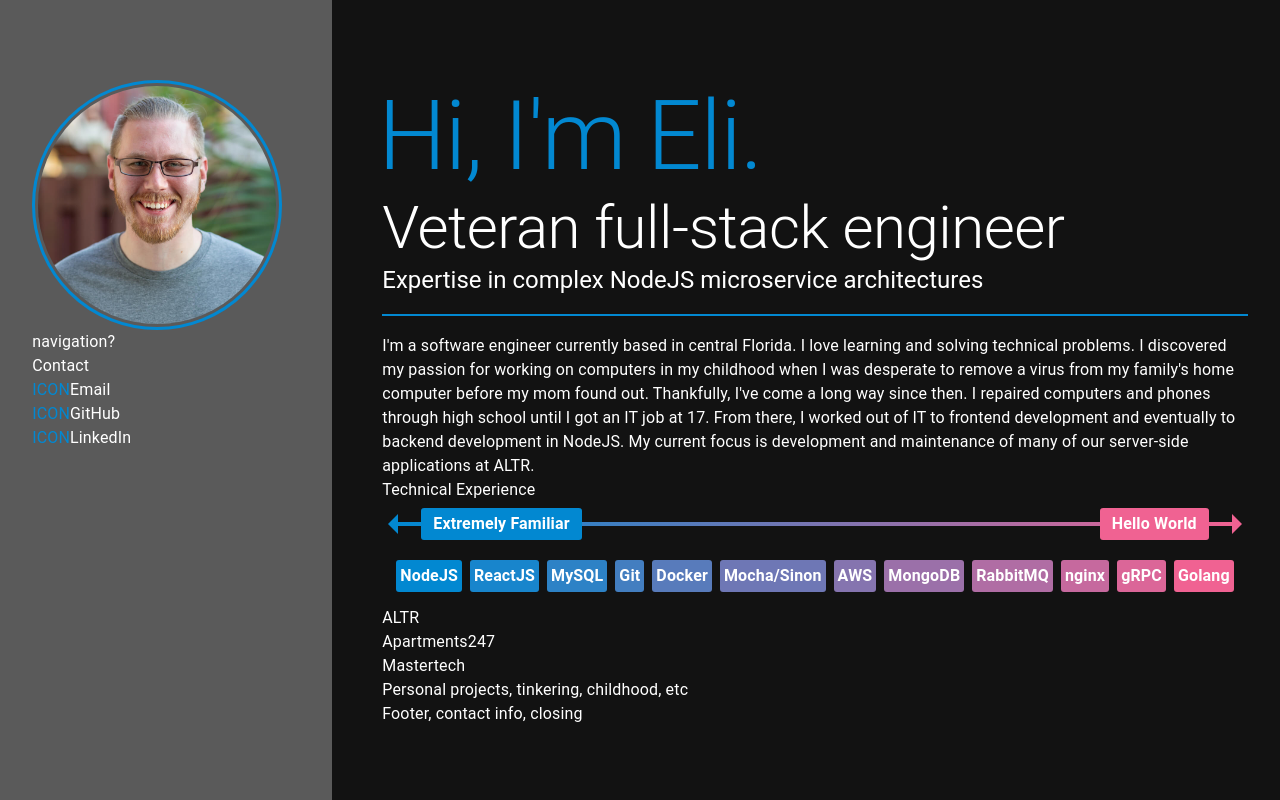
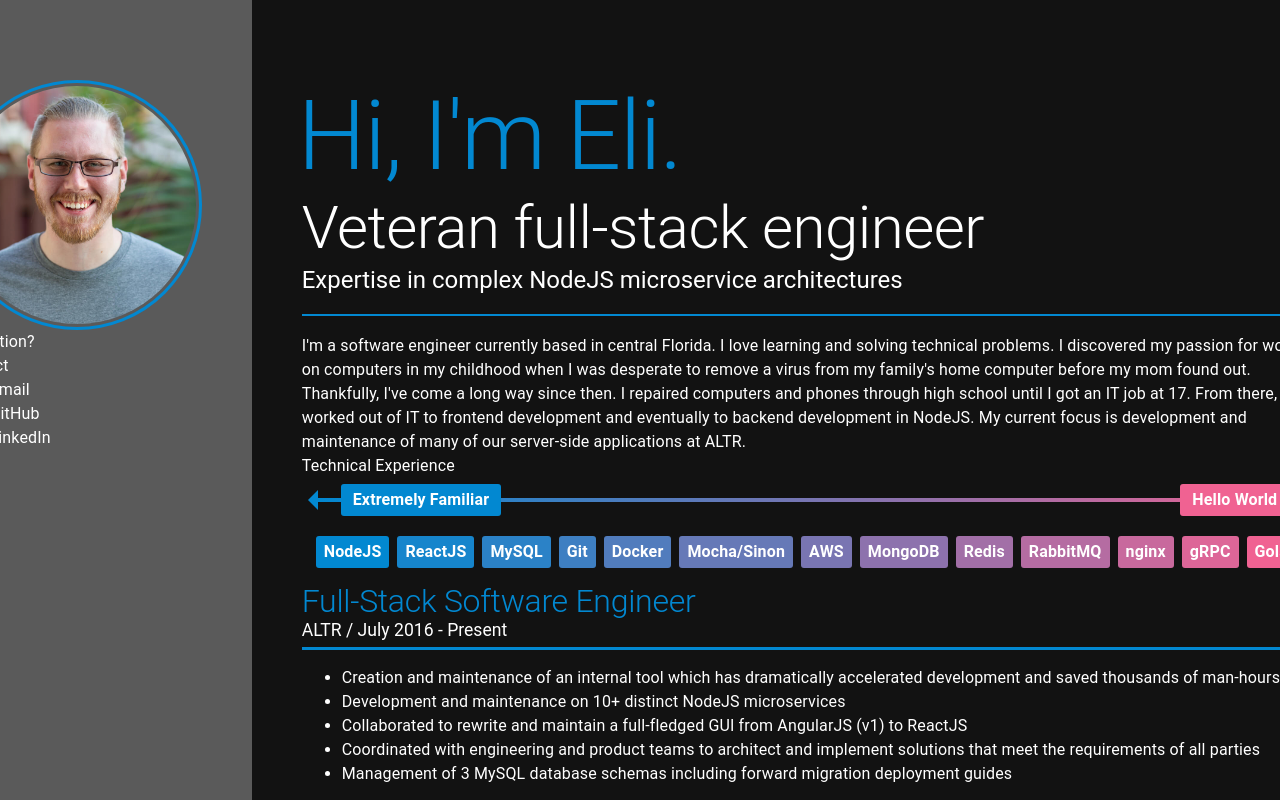
Before and after one commit to seriouslysexy/seriouslysexy, a React app: page / in a window 1280 px wide. Built offline with nearby package versions, Linux system fonts and the light colour scheme.

Commit message:
moved some files around to remove some folders, added redis to skills, got first work history item in place

```diff
--- a/src/ViewRouter.jsx
+++ b/src/ViewRouter.jsx
@@ -1,6 +1,6 @@
 import React from "react";
 
-import LayoutContainer from "./components/layout/LayoutContainer";
+import LayoutContainer from "./components/layoutContainer";
 import { BrowserRouter, Routes, Route } from "react-router-dom";
 
 class ViewRouter extends React.Component {
--- a/src/components/layout/LayoutContainer.jsx
+++ b/src/components/layoutContainer.jsx
@@ -2,11 +2,12 @@ import React from "react";
 
 import Box from "@mui/material/Box";
 
-import ProfilePicture from "../profilePicture/ProfilePicture";
-import Introduction from "../introduction";
-import Skills from "../skillsHorizontal";
-import AboutMe from "../aboutMe";
-import Contact from "../contact";
+import ProfilePicture from "./profilePicture";
+import Introduction from "./introduction";
+import Skills from "./skillsHorizontal";
+import AboutMe from "./aboutMe";
+import Contact from "./contact";
+import WorkHistoryItem from "./workHistoryItem";
 
 const styles = {
 	leftContent: {
@@ -44,7 +45,7 @@ function LayoutContainer() {
 					<Introduction />
 					<AboutMe />
 					<Skills />
-					<div>ALTR</div>
+					<WorkHistoryItem />
 					<div>Apartments247</div>
 					<div>Mastertech</div>
 					<div>Personal projects, tinkering, childhood, etc</div>
--- a/src/components/profilePicture/ProfilePicture.jsx
+++ b/src/components/profilePicture.jsx
@@ -2,7 +2,7 @@ import React from "react";
 
 import Box from "@mui/material/Box";
 
-import profilePicture from "../../static/img/profilepicture.jpg";
+import profilePicture from "../static/img/profilepicture.jpg";
 
 const styles = {
 	imgStyles: {
--- a/src/components/skillsHorizontal.jsx
+++ b/src/components/skillsHorizontal.jsx
@@ -57,7 +57,7 @@ const styles = {
 	skillBubble: {
 		display: "inline-block",
 		fontWeight: "bold",
-		padding: "4px",
+		padding: "4px 8px",
 		margin: "4px",
 		borderRadius: "3px"
 	}
@@ -65,7 +65,7 @@ const styles = {
 
 const expert = ["NodeJS", "ReactJS"];
 const experienced = ["MySQL", "Git", "Docker"];
-const comfortable = ["Mocha/Sinon", "AWS", "MongoDB", "RabbitMQ", "nginx", "gRPC"];
+const comfortable = ["Mocha/Sinon", "AWS", "MongoDB", "Redis", "RabbitMQ", "nginx", "gRPC"];
 const beginner = ["Golang"];
 
 function SkillsHorizontal(props) {
--- /dev/null
+++ b/src/components/workHistoryItem.jsx
@@ -0,0 +1,50 @@
+import React from "react";
+
+import Box from "@mui/material/Box";
+import Typography from "@mui/material/Typography";
+
+const styles = {
+	titleContainer: {
+		marginBottom: "6px",
+		paddingBottom: "6px",
+		borderBottom: theme => "3px solid " + theme.palette.primary.main
+	},
+	title: {
+		fontSize: "2em"
+	},
+	subtitle: {
+		fontSize: "1.1em"
+	},
+	listItem: {
+	}
+};
+
+function WorkHistoryItem(props) {
+	return (<Box>
+		<Box sx={styles.titleContainer}>
+			<Typography sx={styles.title} color="primary" variant="h2">Full-Stack Software Engineer</Typography>
+			<Typography sx={styles.subtitle} variant="h3">ALTR / July 2016 - Present</Typography>
+		</Box>
+		<Box>
+			<Box component="ul">
+			<Box component="li" sx={styles.listItem}>
+					<Typography>Creation and maintenance of an internal tool which has dramatically accelerated development and saved thousands of man-hours</Typography>
+				</Box>
+				<Box component="li" sx={styles.listItem}>
+					<Typography>Development and maintenance on 10+ distinct NodeJS microservices</Typography>
+				</Box>
+				<Box component="li" sx={styles.listItem}>
+					<Typography>Collaborated to rewrite and maintain a full-fledged GUI from AngularJS (v1) to ReactJS</Typography>
+				</Box>
+				<Box component="li" sx={styles.listItem}>
+					<Typography>Coordinated with engineering and product teams to architect and implement solutions that meet the requirements of all parties</Typography>
+				</Box>
+				<Box component="li" sx={styles.listItem}>
+					<Typography>Management of 3 MySQL database schemas including forward migration deployment guides</Typography>
+				</Box>
+			</Box>
+		</Box>
+	</Box>);
+}
+
+export default WorkHistoryItem;
```
